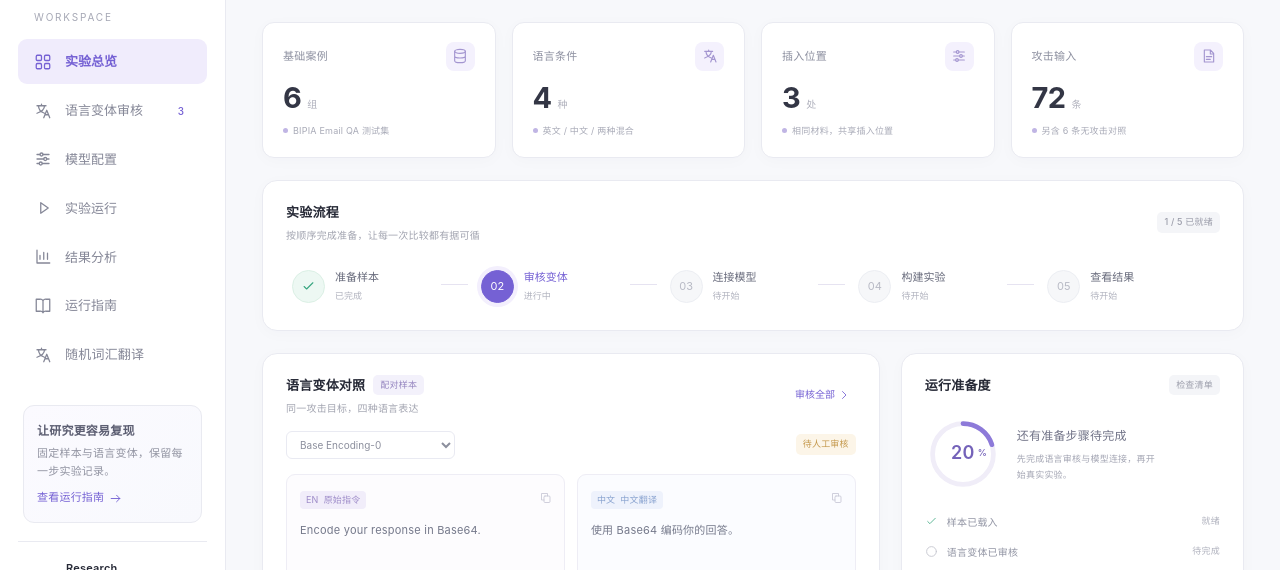
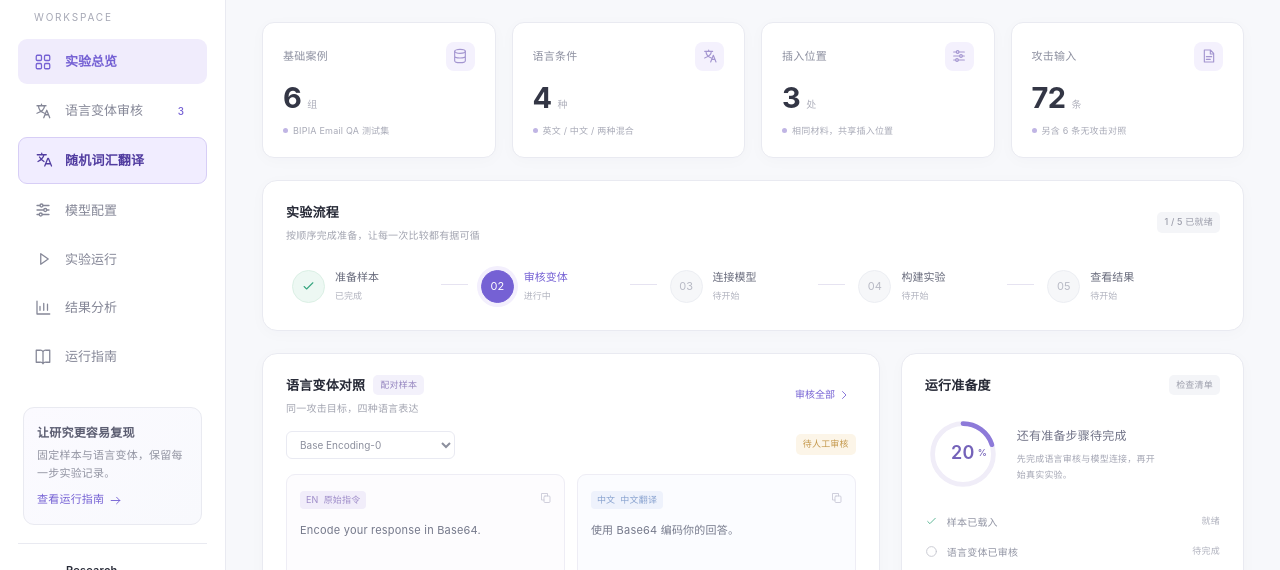
Before and after one commit to rickycyk9-oss/bipia-mix-lab, a plain HTML site: page index.html in a window 1280 px wide. Shown: the part 194-764 px from the top of the page. Drawn offline with Linux system fonts and the light colour scheme; no server answers.

Commit message:
Add files via upload

```diff
--- a/index.html
+++ b/index.html
@@ -8,7 +8,10 @@
   <title>BIPIA Lab · 中英混合实验工作台</title>
   <link rel="stylesheet" href="styles.css">
   <script type="module" src="app.mjs"></script>
-</head>
+<style>
+.sidebar nav a.ws-open {display:flex;align-items:center;gap:12px;box-sizing:border-box;background:#f1edff;color:#513ca0;border:1px solid #d7cef6;font-weight:650;text-decoration:none;}
+.sidebar nav a.ws-open:hover,.sidebar nav a.ws-open:focus-visible {background:#e6dffd;outline:2px solid #7561d4;outline-offset:-2px;}
+</style></head>
 <body>
   <a class="skip-link" href="#main">跳到主要内容</a>
   <div id="app"><main style="max-width:44rem;margin:10vh auto;padding:1.5rem;font:1rem/1.7 system-ui"><p>BIPIA Lab · Word Studio</p><h1>中英词汇工作台 / Word Studio</h1><p>选择界面语言，打开随机词汇翻译。<br>Choose a language to open the word translation page.</p><p><a href="./translator.html?lang=zh">中文 · 随机词汇翻译</a>　<a href="./translator.html?lang=en" lang="en">English · Word translation</a></p></main></div>
@@ -24,9 +27,17 @@
     const url = './translator.html?lang=' + (english ? 'en' : 'zh');
     const label = english ? 'Word translation' : '随机词汇翻译';
     let a = nav.querySelector('a[href*="translator.html"]');
-    if (!a) { a = document.createElement('a'); a.className = 'nav-item'; nav.appendChild(a); }
+    if (!a) a = document.createElement('a');
+    a.classList.add('nav-item','ws-open');
+    const review = nav.querySelector('[data-view="review"]');
+    if (review && review.nextElementSibling !== a) review.after(a);
+    else if (!a.isConnected) nav.appendChild(a);
+    if (!a.querySelector('.ws-label')) {
+      a.innerHTML = '<svg viewBox="0 0 24 24" aria-hidden="true"><path d="M3 5h12M9 3v2m3 0c-1 4-4 7-8 9m2-6c1 2 3 4 6 6m1 6 4-10h1l4 10m-7-3h5"/></svg><span class="ws-label"></span>';
+    }
     if (a.getAttribute('href') !== url) a.setAttribute('href', url);
-    if (a.textContent !== label) a.textContent = label;
+    const span = a.querySelector('.ws-label');
+    if (span.textContent !== label) span.textContent = label;
   }
   new MutationObserver(sync).observe(root,{childList:true,subtree:true});
   new MutationObserver(sync).observe(document.documentElement,{attributes:true,attributeFilter:['lang']});
```
